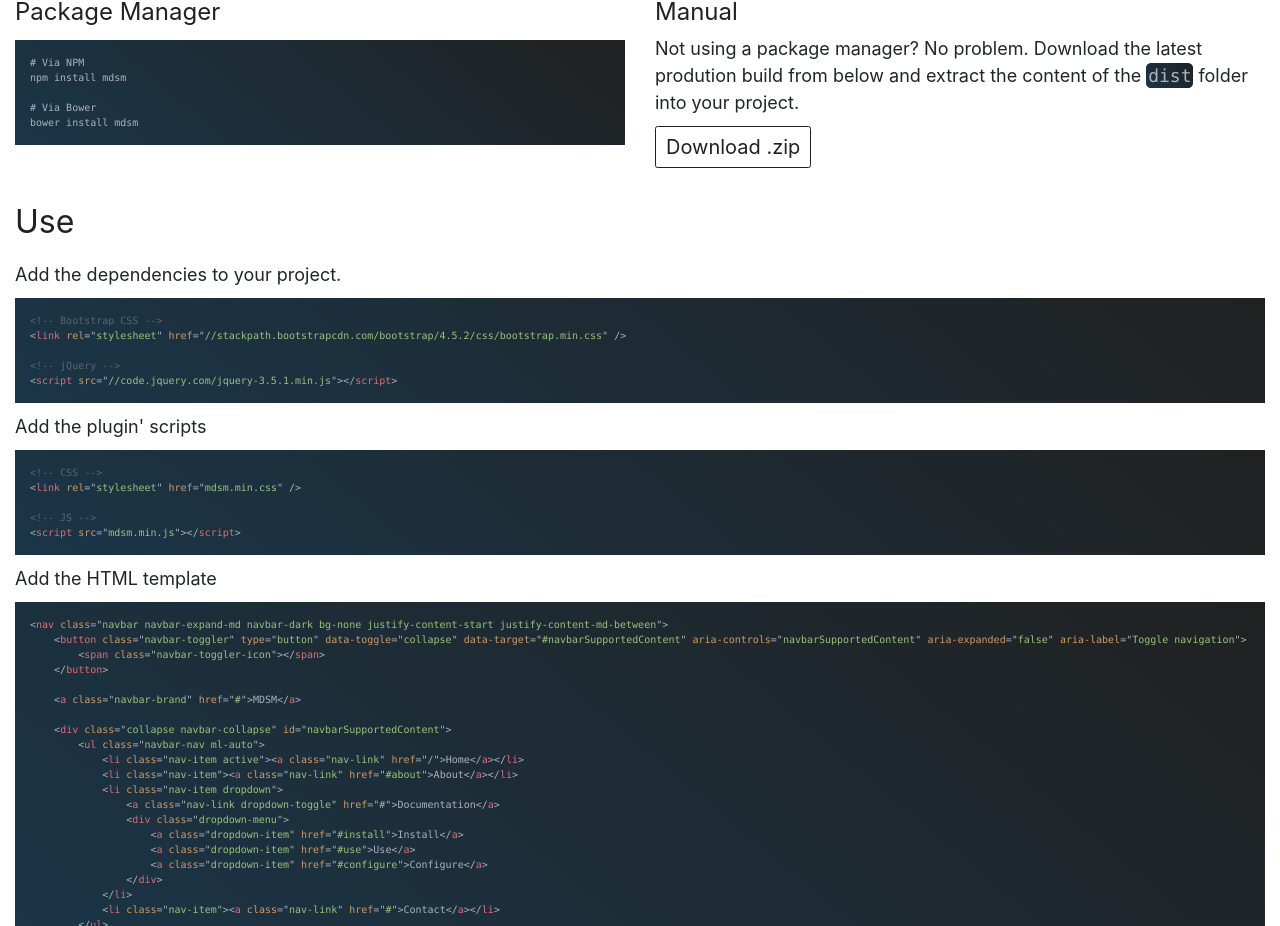
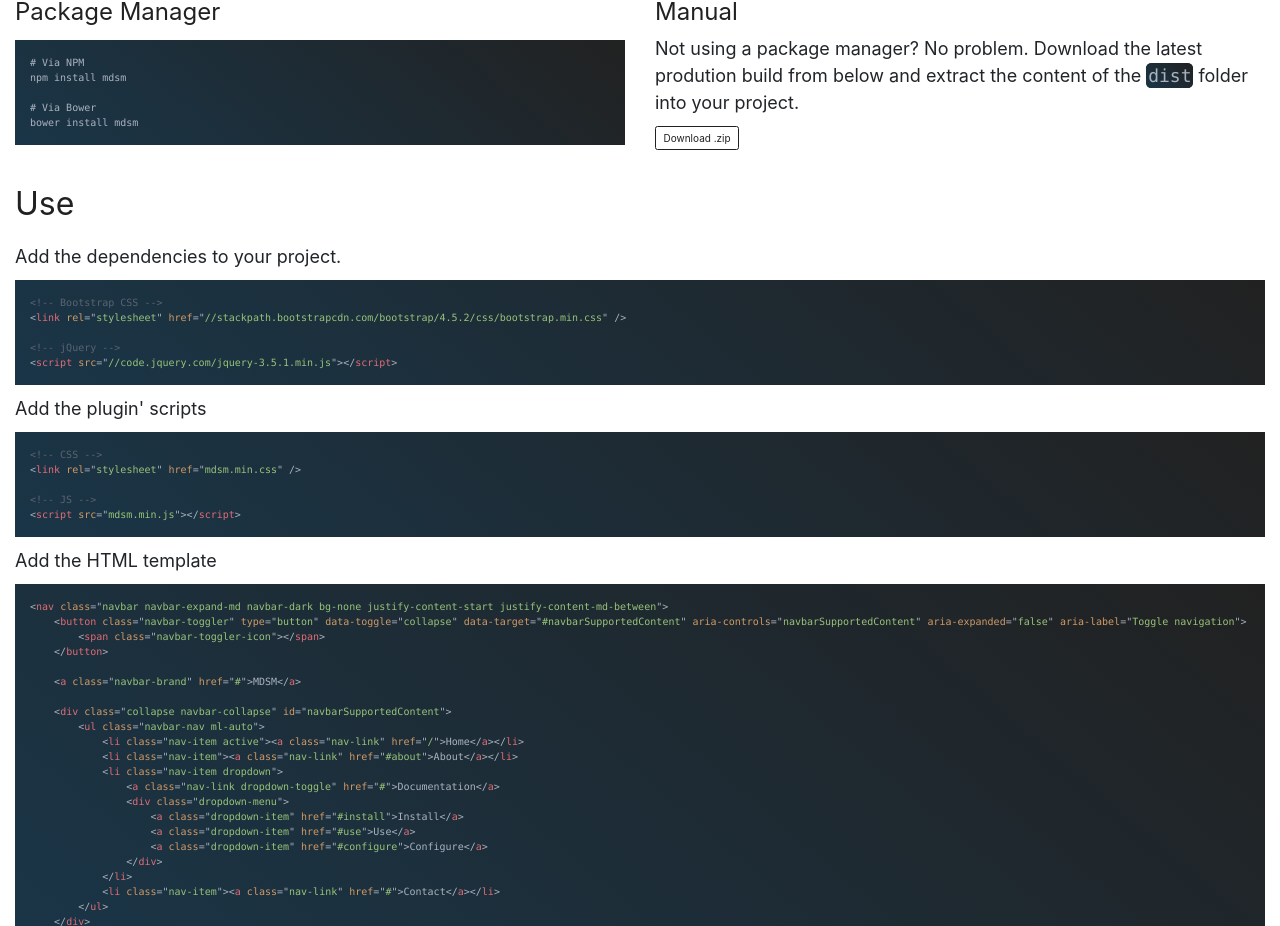
Before and after one commit to corneliucirlan/mdsm, a React app: page / in a window 1280 px wide. Shown: the part 816-1742 px from the top of the page. Built offline with nearby package versions, Linux system fonts and the light colour scheme.

Commit message:
Removed color variations

```diff
--- a/src/App.sass
+++ b/src/App.sass
@@ -1,8 +1,8 @@
+// Bootstrap
+@import 'css/demo/bootstrap'
+
 // Variables
 @import 'css/demo/variables'
-
-// Bootstrap
-@import 'css/demo/bootstrap'
 
 // MDSM
 @import 'css/mdsm'
--- a/src/css/demo/_variables.sass
+++ b/src/css/demo/_variables.sass
@@ -17,5 +17,5 @@ $btn-padding-y: .5rem
 $btn-padding-x: 1rem
 
 // $colors: ()
-$theme-colors: ()
+$theme-colors: map-remove($theme-colors, 'primary', 'secondary', 'success', 'info', 'warning', 'danger', 'light', 'dark')
 // $grid-breakpoints: (md: 768px)
```
